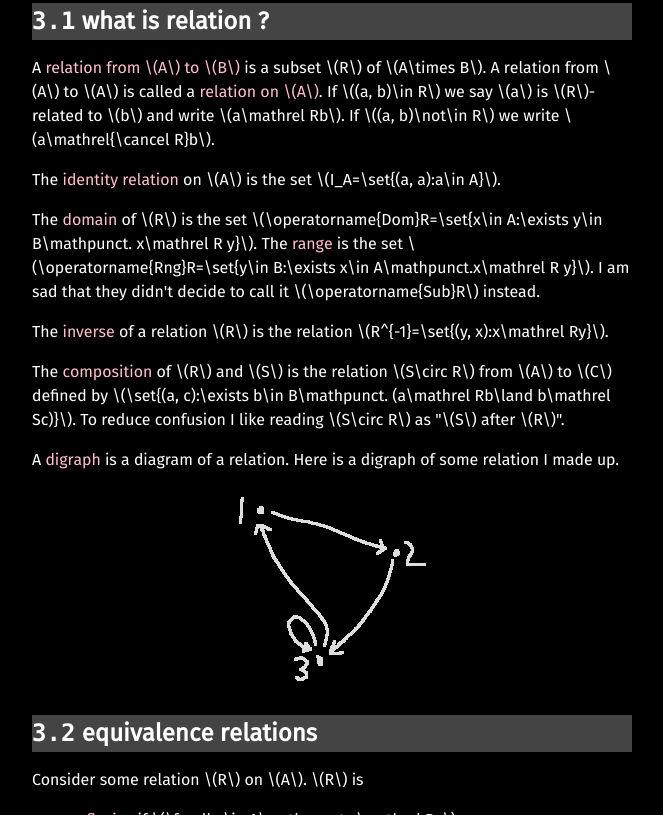
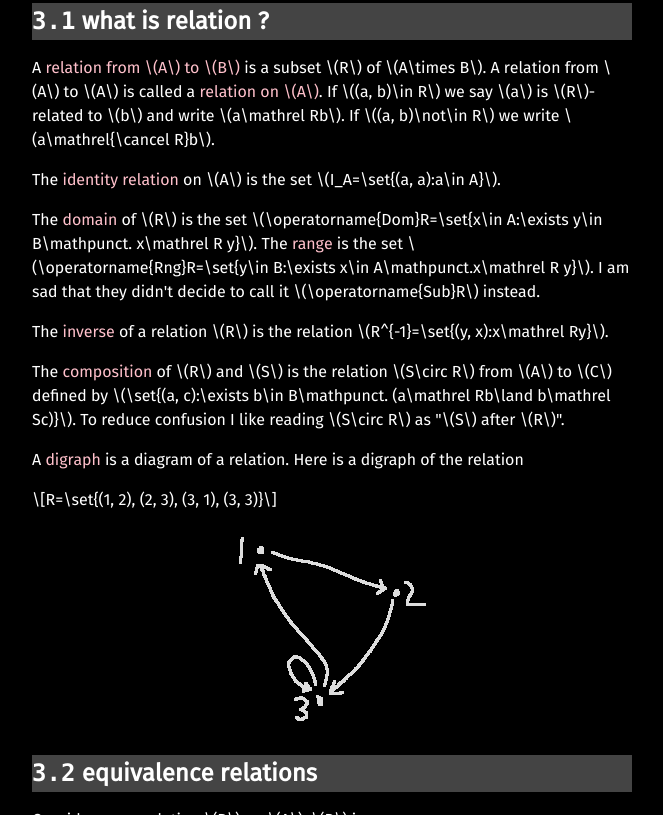
Before and after one commit to mi2ebi/math251, a plain HTML site: page index.html in a window 1280 px wide. Shown: the part 11185-12000 px from the top of the page, without its empty margins (308-971 px from the left). Drawn offline with Linux system fonts and the light colour scheme; a script that the page names is missing; a web font is replaced by a local one.

Commit message:
state the relation the digraph represents

```diff
--- a/index.html
+++ b/index.html
@@ -603,7 +603,8 @@
     <p>The <dfn>composition</dfn> of \(R\) and \(S\) is the relation \(S\circ R\) from \(A\) to \(C\) defined by
       \(\set{(a, c):\exists b\in B\mathpunct. (a\mathrel Rb\land b\mathrel Sc)}\). To reduce confusion I like reading
       \(S\circ R\) as "\(S\) after \(R\)".</p>
-    <p>A <dfn>digraph</dfn> is a diagram of a relation. Here is a digraph of some relation I made up.</p>
+    <p>A <dfn>digraph</dfn> is a diagram of a relation. Here is a digraph of the relation</p>
+    <p>\[R=\set{(1, 2), (2, 3), (3, 1), (3, 3)}\]</p>
     <p style="text-align: center;"><img src="imgs/digraph.png" /></p>
   </section>
   <section>
```
